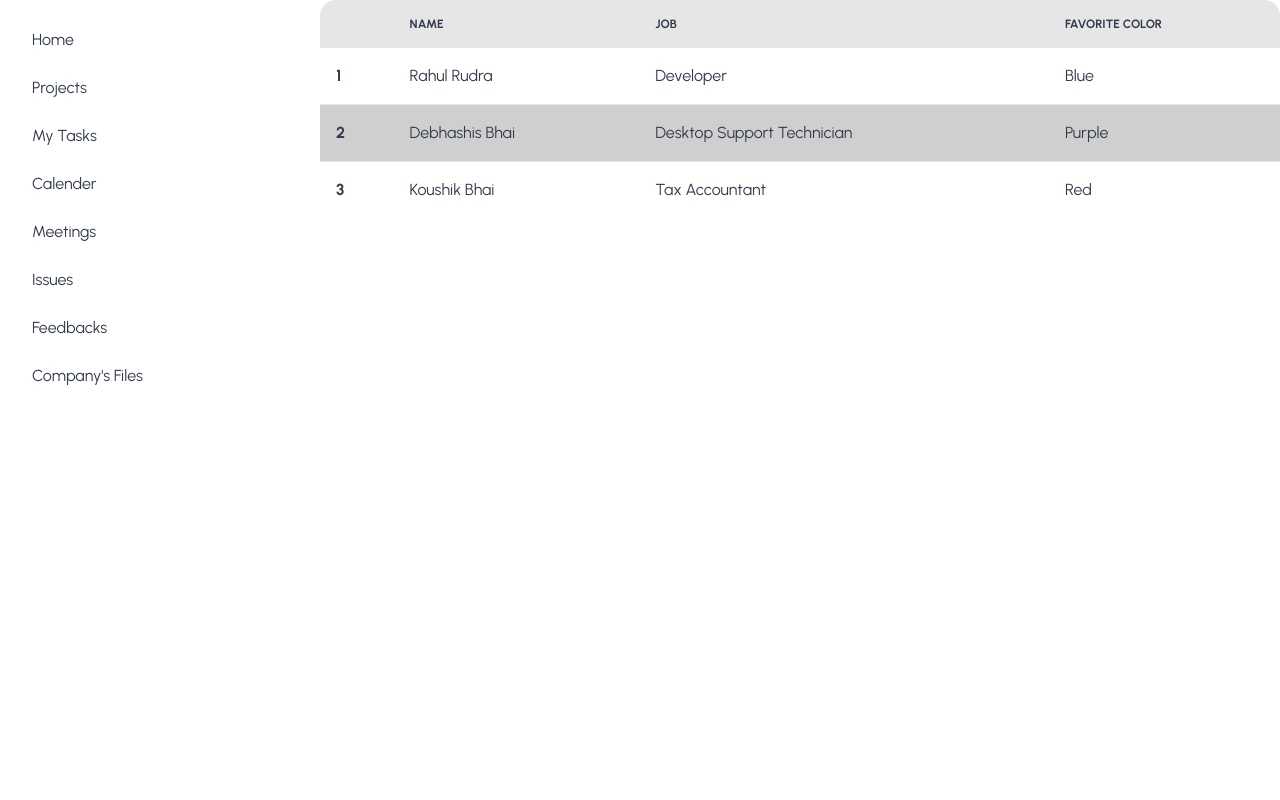
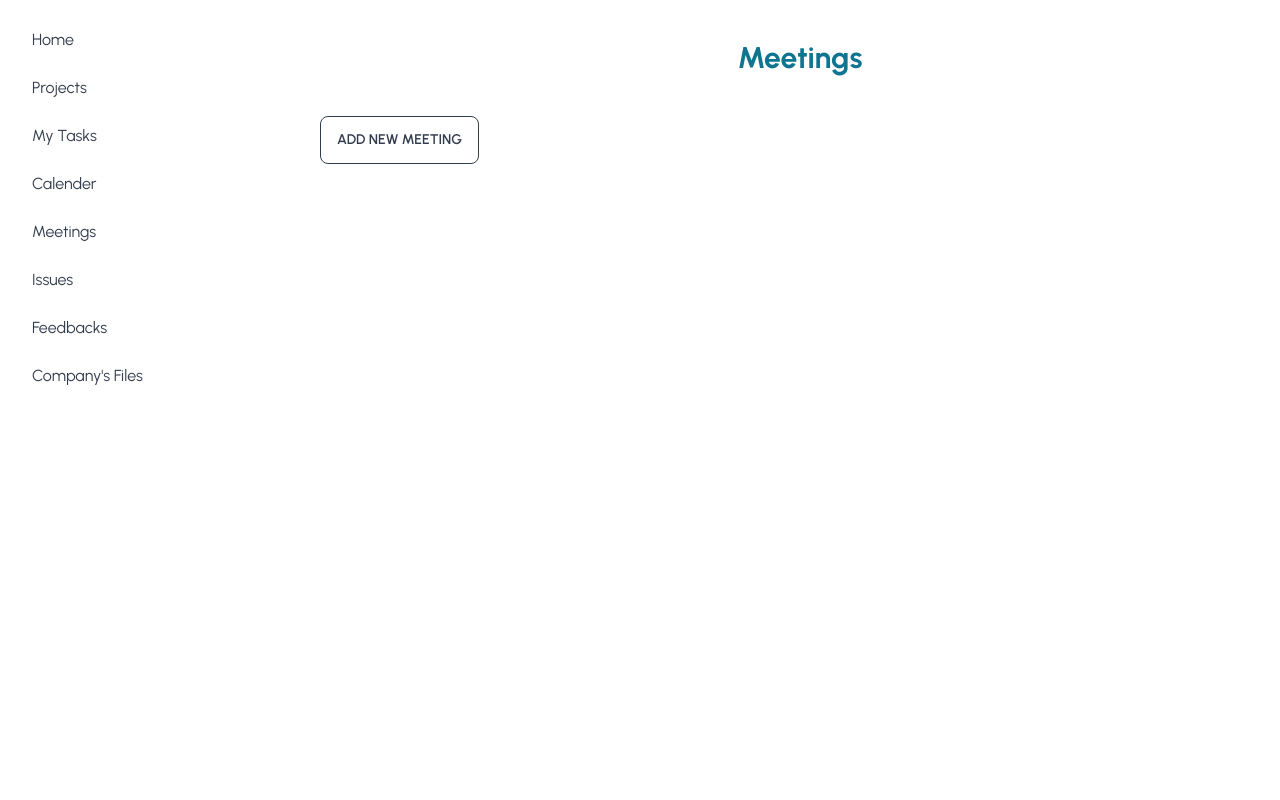
Before and after one commit to RAHUL573769/pro-track, a React (Create React App) app: page /dashboard/meetings in a window 1280 px wide. Shown: the top 800 px of the page. Built offline with nearby package versions, Linux system fonts and the light colour scheme.

Commit message:
meetings part started

```diff
--- a/src/Components/Dashboard/Meetings.jsx
+++ b/src/Components/Dashboard/Meetings.jsx
@@ -3,41 +3,10 @@ import React from "react";
 const Meetings = () => {
   return (
     <div>
-      <div class="overflow-x-auto">
-        <table class="table w-full">
-          {/* <!-- head --> */}
-          <thead>
-            <tr>
-              <th></th>
-              <th>Name</th>
-              <th>Job</th>
-              <th>Favorite Color</th>
-            </tr>
-          </thead>
-          <tbody>
-            {/* <!-- row 1 --> */}
-            <tr>
-              <th>1</th>
-              <td>Rahul Rudra</td>
-              <td>Developer</td>
-              <td>Blue</td>
-            </tr>
-            {/* <!-- row 2 --> */}
-            <tr class="active">
-              <th>2</th>
-              <td>Debhashis Bhai</td>
-              <td>Desktop Support Technician</td>
-              <td>Purple</td>
-            </tr>
-            {/* <!-- row 3 --> */}
-            <tr>
-              <th>3</th>
-              <td>Koushik Bhai</td>
-              <td>Tax Accountant</td>
-              <td>Red</td>
-            </tr>
-          </tbody>
-        </table>
+      <h1 className="text-3xl text-cyan-700 text-center m-10 font-bold">Meetings</h1>
+
+      <div>
+        <button class="btn btn-outline">Add New Meeting</button>
       </div>
     </div>
   );
```
